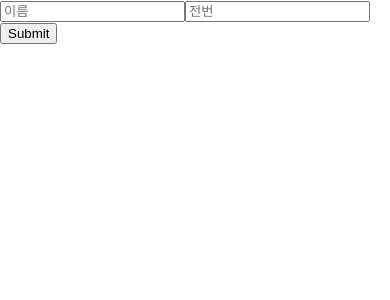
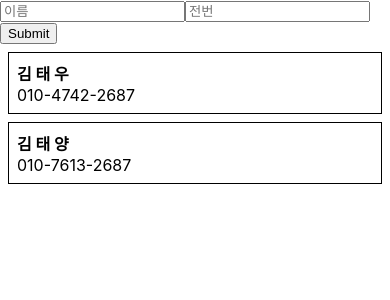
Before and after one commit to twkim-0501/Newbie_Project_Toby_SPARCS, a React (Create React App) app in the folder start-react-app/: page / in a window 390 px wide. Shown: the top 300 px of the page. Built offline with nearby package versions, Linux system fonts and the light colour scheme.

Commit message:
Making phone-book_2(practice managing Array)

```diff
--- a/start-react-app/src/App.js
+++ b/start-react-app/src/App.js
@@ -1,16 +1,37 @@
 import React, {Component} from 'react';
 import PhoneForm from './components/PhoneForm';
+import PhoneInfoList from './components/PhoneInfoList';
 
 class App extends Component {
+  id = 2
+  state = {
+    information: [
+      {
+        id: 0,
+        name: '김 태 우',
+        phone: '010-4742-2687'
+      },
+      {
+        id: 1,
+        name: '김 태 양',
+        phone: '010-7613-2687'
+      }
+    ]
+  }
   handleCreate = (data) => {
-    console.log(data);
+    const {information} = this.state;
+    this.setState({
+      information: information.concat({ id: this.id++, ...data})
+    })
   }
   render() {
+    const {information} = this.state;
     return (
       <div>
         <PhoneForm
           onCreate={this.handleCreate}
         />
+        <PhoneInfoList data={this.state.information}/>
       </div>
     );
   }
--- /dev/null
+++ b/start-react-app/src/components/PhoneInfo.js
@@ -0,0 +1,31 @@
+import React, { Component } from "react";
+
+class PhoneInfo extends Component {
+    static defaultProps = {
+        info: {
+            name: '이름',
+            phone: '010-0000-0000',
+            id: 0
+        }
+    }
+
+    render() {
+        const style = {
+            border: '1px solid black',
+            padding: '8px',
+            margin: '8px'
+        };
+
+        const {
+            name, phone, id
+        } = this.props.info;
+
+        return (
+            <div style={style}>
+                <div><b>{name}</b></div>
+                <div>{phone}</div>
+            </div>
+        );
+    }
+}
+export default PhoneInfo;
--- /dev/null
+++ b/start-react-app/src/components/PhoneInfoList.js
@@ -0,0 +1,23 @@
+import React, { Component } from "react";
+import PhoneInfo from './PhoneInfo';
+
+class PhoneInfoList extends Component{
+    static defaultProps = {
+        data: []
+    }
+
+    render() {
+        const {data} = this.props;
+        const list = data.map(
+            info => (<PhoneInfo key={info.id} info={info}/>)
+        );
+
+        return(
+            <div>
+                {list}
+            </div>
+        );
+    }
+}
+
+export default PhoneInfoList;
```
